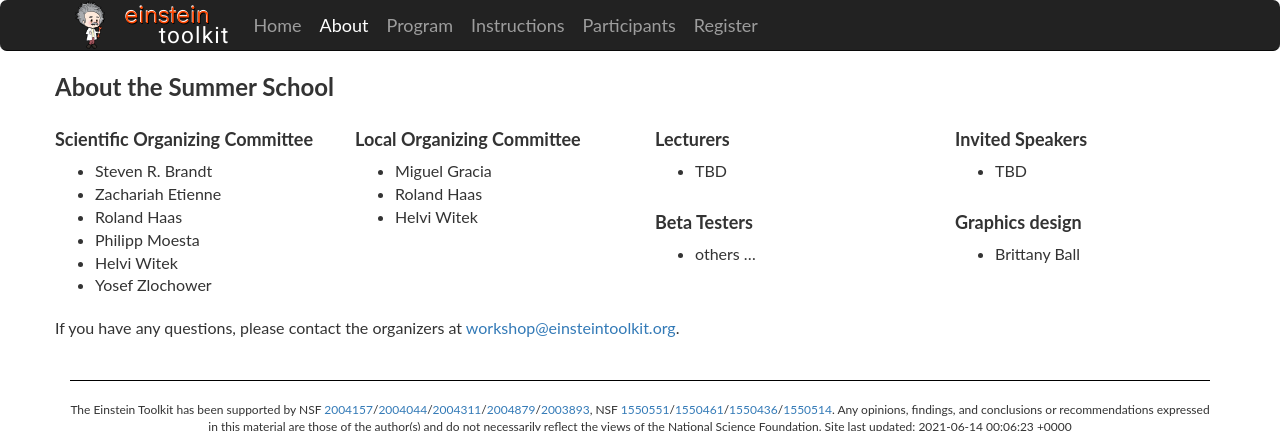
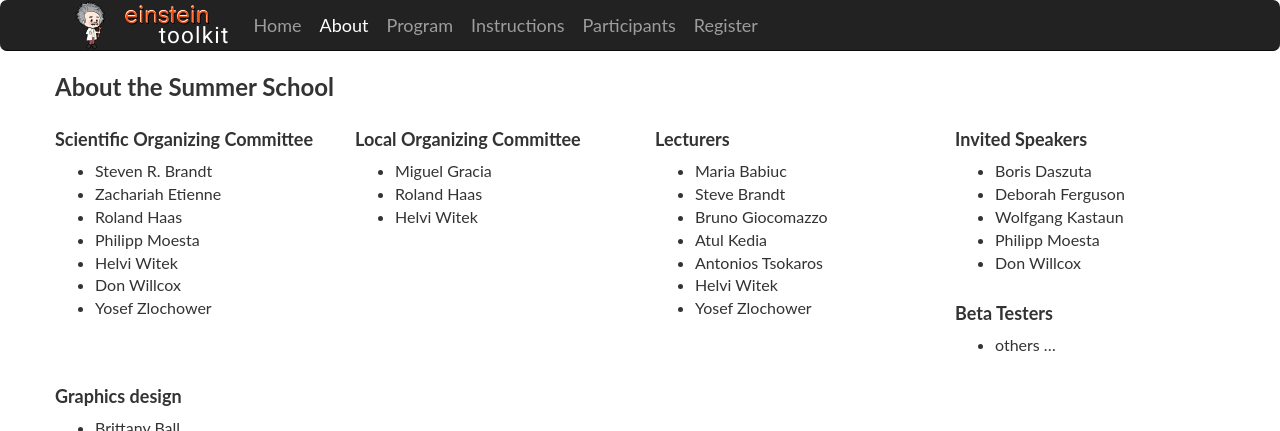
Before and after one commit to EinsteinToolkit/et2021uiuc, a Jekyll site: the page built from about.md, in a window 1280 px wide, cut to the strip 0-431 px from the top of the page. Built offline with Jekyll 4.4.1, drawn with Linux system fonts in a browser that asks for light colours.

Commit message:
Updated deadlines and about page

```diff
--- a/about.md
+++ b/about.md
@@ -18,6 +18,7 @@ manualrows: true
 * Roland Haas
 * Philipp Moesta
 * Helvi Witek
+* Don Willcox
 * Yosef Zlochower
 </div>
 
@@ -30,12 +31,23 @@ manualrows: true
 
 <div class="col-xs-6 col-sm-3" markdown="1">
 ## Lecturers
-* TBD
+* Maria Babiuc
+* Steve Brandt
+* Bruno Giocomazzo
+* Atul Kedia
+* Antonios Tsokaros
+* Helvi Witek
+* Yosef Zlochower
 </div>
 
 <div class="col-xs-6 col-sm-3" markdown="1">
 ## Invited Speakers
-* TBD
+* Boris Daszuta
+* Deborah Ferguson
+* Wolfgang Kastaun
+* Philipp Moesta
+* Don Willcox
+
 </div>
 
 <div class="col-xs-6 col-sm-3" markdown="1">
```
Also changed, not shown: index.md (+8 -4 lines), register.md (+1 -1 lines).
